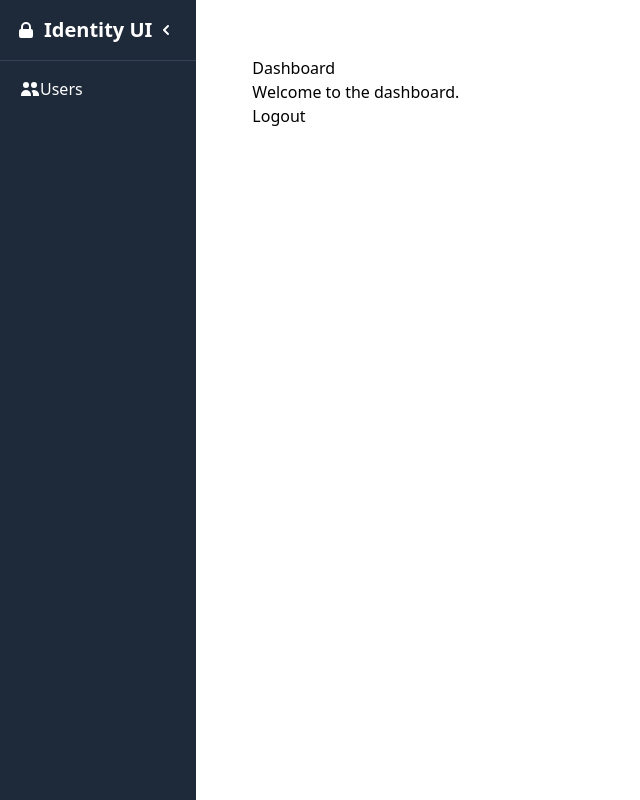
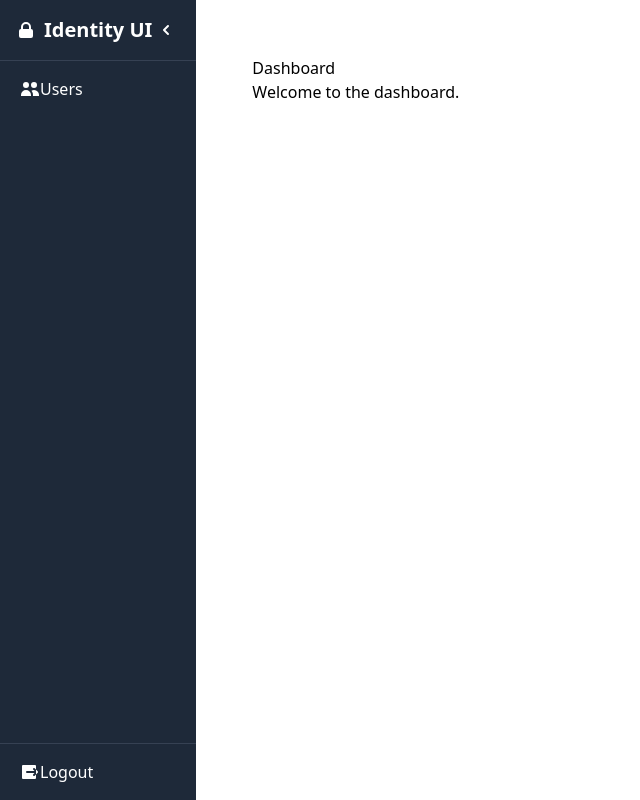
Before and after one commit to andrewjboyd/IdentityUIExample, an Angular app: page / in a window 1280 px wide. Shown: the whole page, without its empty margins (0-640 px from the left). Built offline with nearby package versions, Linux system fonts and the light colour scheme; no server answers.

Commit message:
Moved Logout to the menu as an option

```diff
--- a/src/app/app.html
+++ b/src/app/app.html
@@ -22,7 +22,7 @@
         }
       </button>
     </div>
-    <div class="flex flex-col p-2">
+    <div class="flex flex-col p-2 flex-1">
       <a routerLink="/users" class="flex items-center hover:bg-gray-700 px-3 py-2 rounded"
          [class.justify-center]="menuCollapsed()" [class.gap-3]="!menuCollapsed()">
         <svg xmlns="http://www.w3.org/2000/svg" class="h-5 w-5 shrink-0" viewBox="0 0 20 20" fill="currentColor">
@@ -33,6 +33,17 @@
         }
       </a>
     </div>
+    <div class="p-2 border-t border-gray-700 mt-auto">
+      <button (click)="logout()" class="flex items-center hover:bg-gray-700 px-3 py-2 rounded w-full"
+              [class.justify-center]="menuCollapsed()" [class.gap-3]="!menuCollapsed()">
+        <svg xmlns="http://www.w3.org/2000/svg" class="h-5 w-5 shrink-0" viewBox="0 0 20 20" fill="currentColor">
+          <path fill-rule="evenodd" d="M3 3a1 1 0 00-1 1v12a1 1 0 001 1h12a1 1 0 001-1V4a1 1 0 00-1-1H3zm10.293 9.293a1 1 0 001.414 1.414l3-3a1 1 0 000-1.414l-3-3a1 1 0 10-1.414 1.414L14.586 9H7a1 1 0 100 2h7.586l-1.293 1.293z" clip-rule="evenodd"/>
+        </svg>
+        @if (!menuCollapsed()) {
+          <span>Logout</span>
+        }
+      </button>
+    </div>
   </nav>
 
   <main class="flex-1 p-6">
--- a/src/app/app.ts
+++ b/src/app/app.ts
@@ -18,6 +18,10 @@ export class App implements OnInit {
     this.menuCollapsed.update((v) => !v);
   }
 
+  logout(): void {
+    this.authService.logout().subscribe();
+  }
+
   ngOnInit(): void {
     this.authService.checkAuth().subscribe();
   }
--- a/src/app/dashboard/dashboard.component.html
+++ b/src/app/dashboard/dashboard.component.html
@@ -1,5 +1,4 @@
 <div class="dashboard">
   <h1>Dashboard</h1>
   <p>Welcome to the dashboard.</p>
-  <button (click)="logout()">Logout</button>
 </div>
--- a/src/app/dashboard/dashboard.component.ts
+++ b/src/app/dashboard/dashboard.component.ts
@@ -10,8 +10,4 @@ import { AuthService } from '../auth.service';
 })
 export class DashboardComponent {
   constructor(private authService: AuthService) {}
-
-  logout(): void {
-    this.authService.logout().subscribe();
-  }
 }
```
